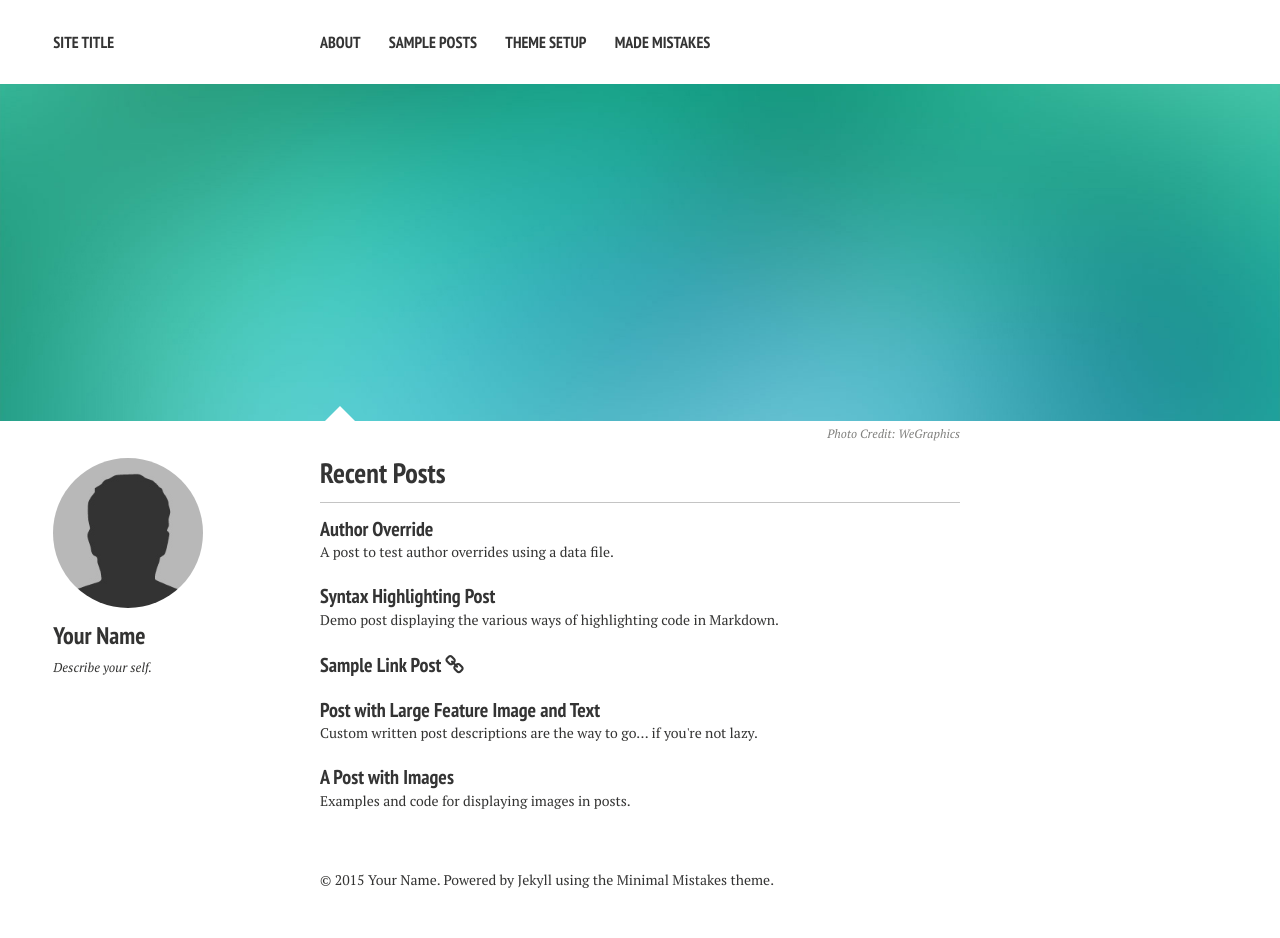
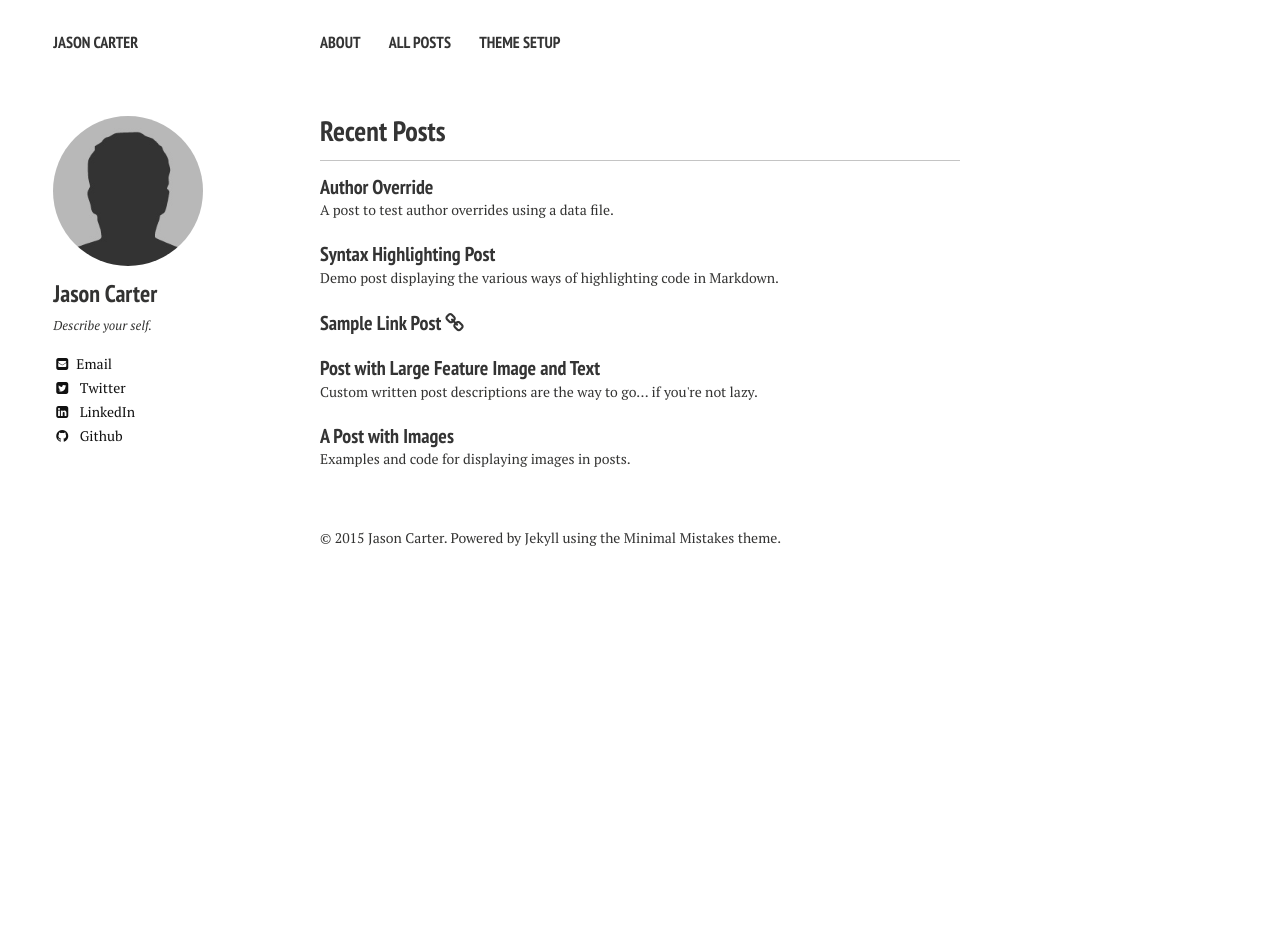
Before and after one commit to jasonicarter/jasoncarter.io, a Jekyll site: the page built from index.md, in a window 1280 px wide. Built offline with Jekyll 4.4.1, drawn with Linux system fonts in a browser that asks for light colours; nearby versions of some CDN libraries; after the commit the page ends 900 px from its top, so only the background shows below that.

Commit message:
Updated config and readme files

```diff
--- a/_config.yml
+++ b/_config.yml
@@ -1,6 +1,6 @@
 # Site wide configuration
 
-title:            Site Title
+title:            Jason Carter
 locale:           en_US
 url:
 
@@ -25,13 +25,14 @@ kramdown:
 
 
 # Site owner
+
 owner:
-  name: Your Name
+  name: Jason Carter
   avatar: bio-photo.jpg
   bio: "Describe your self."
-  email:
+  email: jason.ian.carter@gmail.com
   disqus-shortname:
-  twitter: #username
+  twitter: jasonicarter
   facebook: #username
   google:
     plus: #username
@@ -40,9 +41,9 @@ owner:
     ad-client:
     ad-slot:
   bing-verify:
-  github: #username
+  github: jasonicarter
   stackoverflow: #http://stackoverflow.com/users/123456/username
-  linkedin: #username
+  linkedin: jasonicarter
   instagram: #username
   lastfm: #username
   tumblr: #username
--- a/_data/navigation.yml
+++ b/_data/navigation.yml
@@ -3,11 +3,8 @@
 - title: About
   url: /about/
 
-- title: Sample Posts
+- title: All Posts
   url: /posts/
 
 - title: Theme Setup
   url: /theme-setup/
-
-- title: Made Mistakes
-  url: http://mademistakes.com
--- a/_layouts/home.html
+++ b/_layouts/home.html
@@ -13,7 +13,7 @@
 
 {% include _navigation.html %}
 
-{% if page.image.feature %}
+<!--{% if page.image.feature %}
   <div class="image-wrap">
   <img src=
     {% if page.image.feature contains 'http' %}
@@ -26,7 +26,7 @@
     <span class="image-credit">Photo Credit: <a href="{{ page.image.creditlink }}">{{ page.image.credit }}</a></span>
   {% endif %}
   </div><!-- /.image-wrap -->
-{% endif %}
+<!--{% endif %}-->
 
 <div id="main" role="main">
   <div class="article-author-side">
```
Also changed, not shown: _data/authors.yml (+7 -16 lines), README.md.
